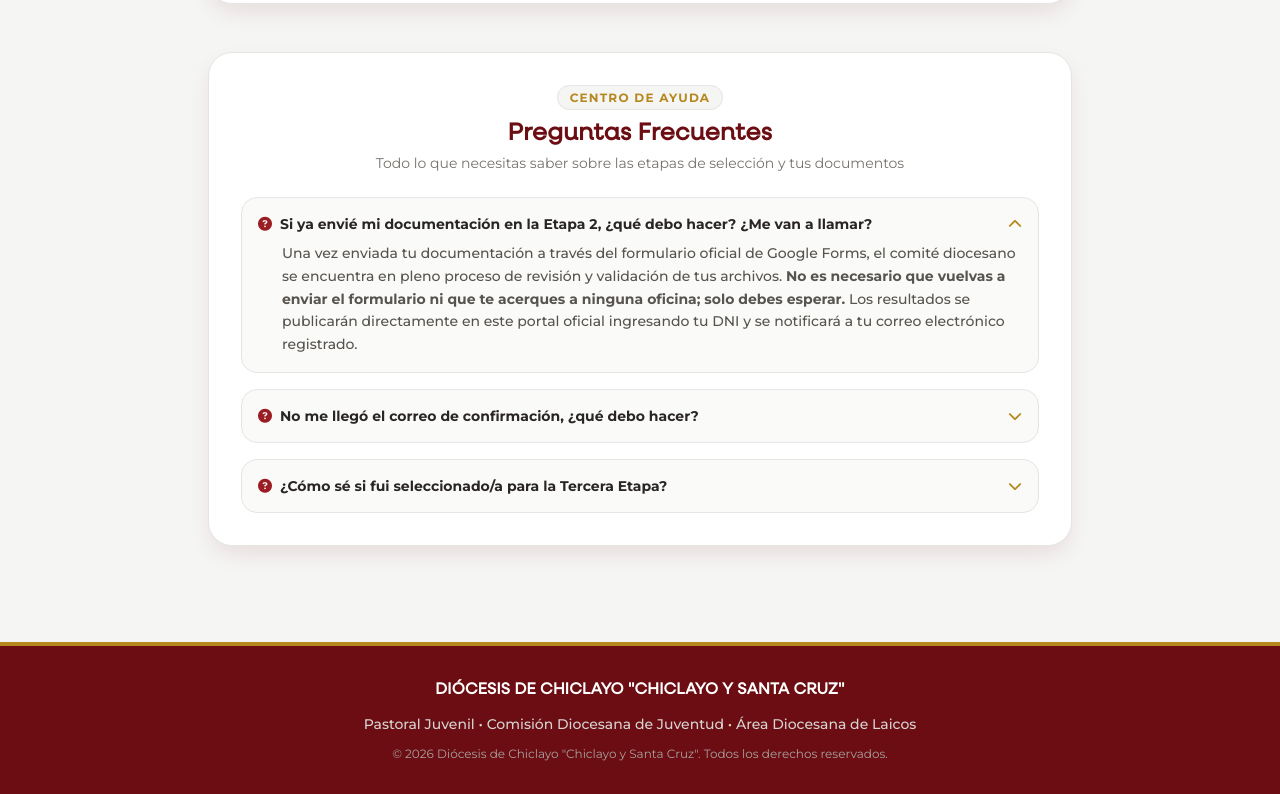
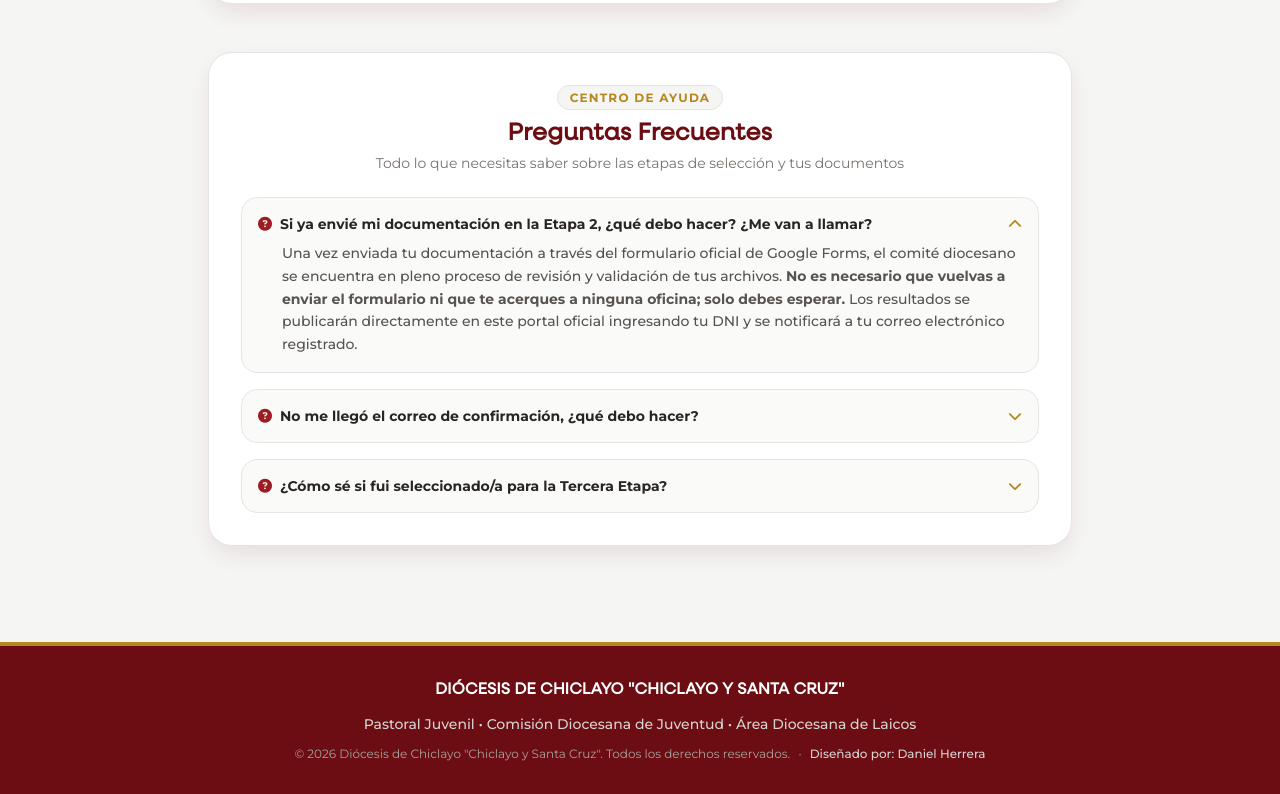
Before and after one commit to danielherrera99/voluntarios-web, a React (Vite) app: page / in a window 1280 px wide. Shown: the part 956-1750 px from the top of the page. Built offline with nearby package versions, Linux system fonts and the light colour scheme; no server answers.

Commit message:
feat(footer): agregar credito disenado por Daniel Herrera

```diff
--- a/src/pages/ConsultaVoluntariado.jsx
+++ b/src/pages/ConsultaVoluntariado.jsx
@@ -895,8 +895,10 @@ export default function ConsultaVoluntariado() {
           <p className="text-stone-300 font-medium">
             Pastoral Juvenil • Comisión Diocesana de Juventud • Área Diocesana de Laicos
           </p>
-          <p className="text-stone-400 text-xs">
-            © {new Date().getFullYear()} Diócesis de Chiclayo "Chiclayo y Santa Cruz". Todos los derechos reservados.
+          <p className="text-stone-400 text-xs flex flex-wrap items-center justify-center gap-x-2 gap-y-1">
+            <span>© {new Date().getFullYear()} Diócesis de Chiclayo "Chiclayo y Santa Cruz". Todos los derechos reservados.</span>
+            <span className="text-stone-500 hidden sm:inline">•</span>
+            <span className="text-stone-300 font-medium">Diseñado por: Daniel Herrera</span>
           </p>
         </div>
       </footer>
```
